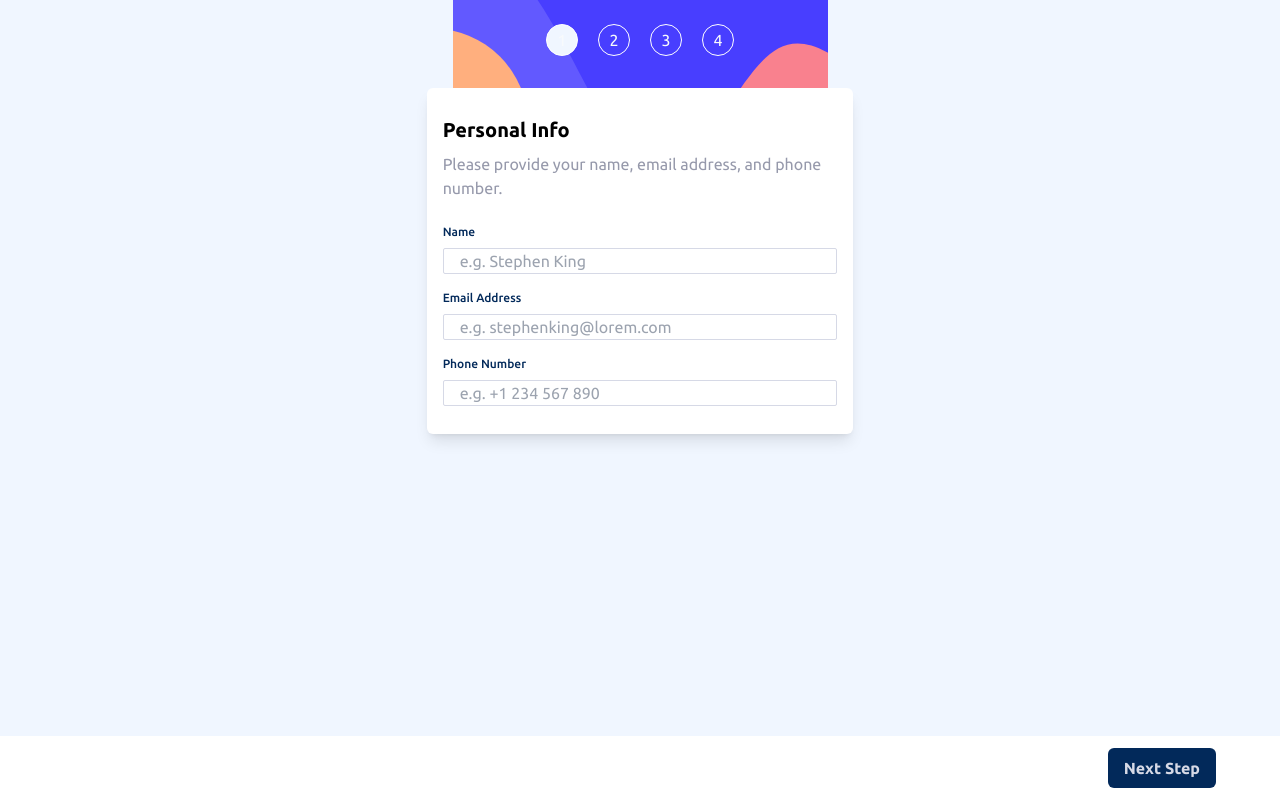
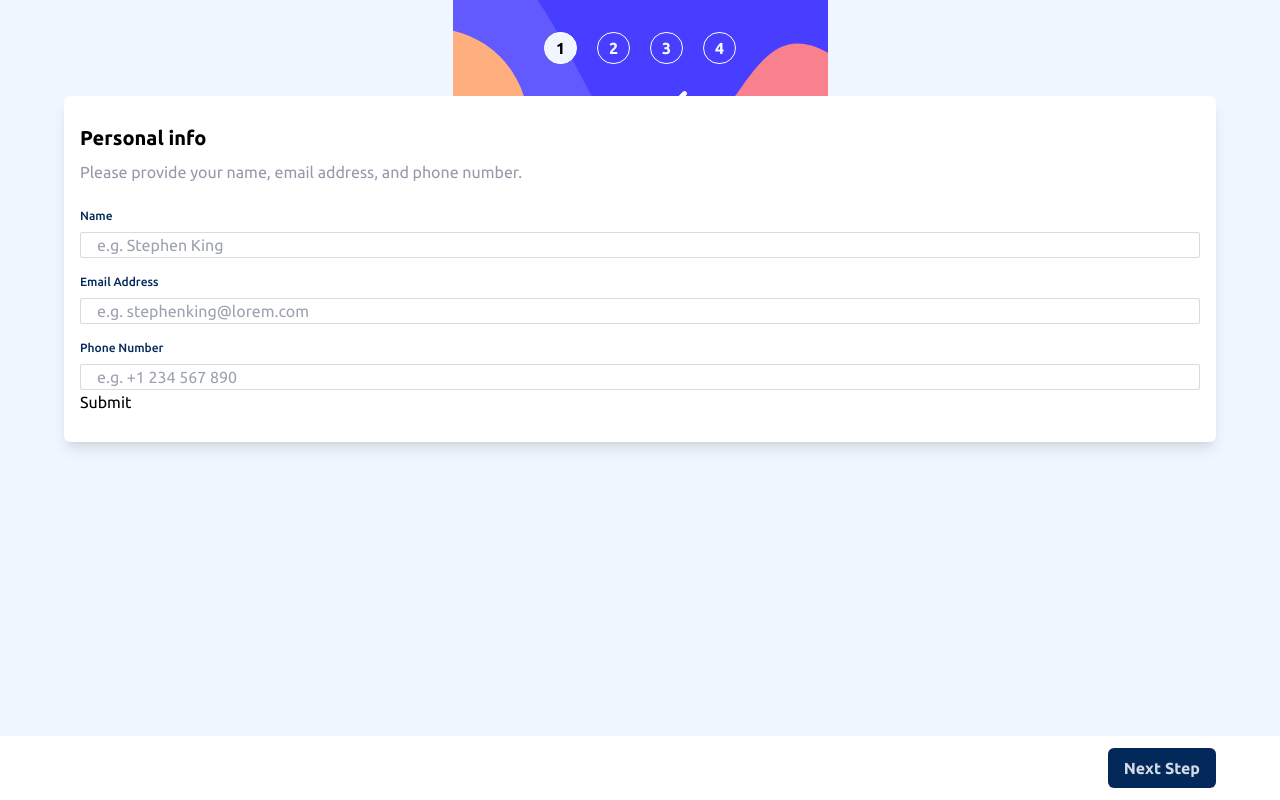
Before and after one commit to Robertron624/multi-step-form, a React (Vite) app: page / in a window 1280 px wide. Built offline with nearby package versions, Linux system fonts and the light colour scheme.

Commit message:
creating global state and wiring react-hook-form to first step form

```diff
--- a/package.json
+++ b/package.json
@@ -14,6 +14,7 @@
     "react": "^18.2.0",
     "react-dom": "^18.2.0",
     "react-hook-form": "^7.45.4",
+    "react-router-dom": "^6.14.2",
     "zod": "^3.21.4"
   },
   "devDependencies": {
--- a/src/App.tsx
+++ b/src/App.tsx
@@ -1,34 +1,41 @@
-import { useState } from "react";
+import { BrowserRouter as Router, Routes, Route } from "react-router-dom";
 import "./App.css";
-import StepsNumbers from "./StepsNumbers";
+import StepsNumbers from "./components/StepsNumbers";
 
 // Steps components
 import FirstStep from "./steps/FirstStep";
 import SecondStep from "./steps/SecondStep";
 import ThirdStep from "./steps/ThirdStep";
 import FourthStep from "./steps/FourthStep";
+import Footer from "./components/Footer";
 
-function pickStepComponent(step: number) {
-    switch (step) {
-        case 1:
-            return <FirstStep />;
-        case 2:
-            return <SecondStep />;
-        case 3:
-            return <ThirdStep />;
-        case 4:
-            return <FourthStep />;
-        default:
-            return <></>;
-    }
+import { AppProvider } from "./state";
+
+function App() {
+    return (
+        <div className="App h-full flex flex-col justify-between">
+            <AppProvider>
+                <Router>
+                    <main>
+                        <StepsNumbers />
+                        <Routes>
+                            <Route path="/" element={<FirstStep />} />
+                            <Route path="/second" element={<SecondStep />} />
+                            <Route path="/third" element={<ThirdStep />} />
+                            <Route path="/fourth" element={<FourthStep />} />
+                        </Routes>
+                    </main>
+                    <Footer />
+                </Router>
+            </AppProvider>
+        </div>
+    );
 }
 
+export default App;
 
-function App() {
-    const [currentStep, setCurrentStep] = useState<number>(1);
-
-    return (
-        <div className="flex flex-col justify-between h-full">
+{
+    /* <div className="flex flex-col justify-between h-full">
 <main className="flex flex-col gap-8 items-center justify-center mt-6">
     <StepsNumbers
         currentStep={currentStep}
@@ -42,7 +49,9 @@ function App() {
 <footer className="bg-white w-full py-3">
     <div
         className={`${
-                        currentStep == 1 ? "justify-end" : "justify-between"
+            currentStep == 1
+                ? "justify-end"
+                : "justify-between"
         } flex w-[90%] mx-auto`}
     >
         {currentStep != 1 && (
@@ -56,8 +65,20 @@ function App() {
         </button>
     </div>
 </footer>
-        </div>
-    );
+</div> */
 }
 
-export default App;
+// function pickStepComponent(step: number) {
+//     switch (step) {
+//         case 1:
+//             return <FirstStep />;
+//         case 2:
+//             return <SecondStep />;
+//         case 3:
+//             return <ThirdStep />;
+//         case 4:
+//             return <FourthStep />;
+//         default:
+//             return <></>;
+//     }
+// }
--- a/src/StepsNumbers.tsx
+++ /dev/null
@@ -1,39 +0,0 @@
-import { FORM_STEPS } from "./constants";
-
-
-interface StepsNumbersProps {
-    currentStep: number;
-    setCurrentStep: (step: number) => void;
-}
-
-const StepsNumbers = ({ currentStep, setCurrentStep }: StepsNumbersProps) => {
-    const handleStepChange = (e: React.MouseEvent<HTMLButtonElement>) => {
-        const step = parseInt(e.currentTarget.id);
-        setCurrentStep(step);
-    };
-
-    return (
-        <div className="flex gap-5">
-            {FORM_STEPS.map((stepNumber) => (
-                <button
-                    onClick={handleStepChange}
-                    className={`${
-                        currentStep == Number(stepNumber.label)
-                            ? "bg-magnolia"
-                            : "bg-transparent"
-                    } flex-1 w-8 h-8 ${
-                        currentStep == Number(stepNumber.label)
-                            ? "text-black"
-                            : "text-slate-50"
-                    } text-slate-50 border border-white rounded-full flex justify-center items-center`}
-                    key={stepNumber.label}
-                    id={`${stepNumber}`}
-                >
-                    <div>{stepNumber.label}</div>
-                </button>
-            ))}
-        </div>
-    );
-};
-
-export default StepsNumbers;
--- /dev/null
+++ b/src/appState.tsx
@@ -0,0 +1,10 @@
+import { useContext } from "react";
+import { AppStateContext } from "./state";
+
+export function useAppState() {
+    const context = useContext(AppStateContext);
+    if (context === undefined) {
+        throw new Error("useAppState must be used within the AppStateProvider");
+    }
+    return context;
+}
--- /dev/null
+++ b/src/components/Footer.tsx
@@ -0,0 +1,30 @@
+import { useLocation } from "react-router-dom";
+
+const Footer = () => {
+
+    const location = useLocation();
+
+    const currentStep = Number(location.pathname.split("/")[1]) + 1;
+
+    return (
+        <footer className="bg-white w-full py-3">
+            <div
+                className={`${
+                    currentStep == 1 ? "justify-end" : "justify-between"
+                } flex w-[90%] mx-auto`}
+            >
+                {currentStep != 1 && (
+                    <button className="bg-transparent text-cool-gray text-sm font-bold py-2 px-4 rounded-md">
+                        Go Back
+                    </button>
+                )}
+
+                <button className="bg-marine-blue text-light-gray font-bold py-2 px-4 rounded-md">
+                    Next Step
+                </button>
+            </div>
+        </footer>
+    );
+};
+
+export default Footer;
--- /dev/null
+++ b/src/components/StepsNumbers.tsx
@@ -0,0 +1,51 @@
+import { FORM_STEPS } from "../constants";
+import { useLocation } from "react-router-dom";
+
+const StepsNumbers = () => {
+    const location = useLocation();
+
+    const currentStep = Number(location.pathname.split("/")[1]) + 1;
+
+    return (
+        <div className="flex gap-5 max-w-[12rem] mx-auto my-8">
+            {FORM_STEPS.map((stepNumber) => (
+                <button
+                    className={`${
+                        currentStep == Number(stepNumber.label)
+                            ? "bg-magnolia text-black"
+                            : "bg-transparent text-slate-50"
+                    } flex-1 font-semibold w-8 h-8  border border-white rounded-full flex justify-center items-center`}
+                    key={stepNumber.label}
+                    id={`${stepNumber}`}
+                >
+                    <div>{stepNumber.label}</div>
+                </button>
+            ))}
+        </div>
+    );
+};
+
+export default StepsNumbers;
+
+{
+    /* <div className="flex gap-5">
+{FORM_STEPS.map((stepNumber) => (
+    <button
+        onClick={handleStepChange}
+        className={`${
+            currentStep == Number(stepNumber.label)
+                ? "bg-magnolia"
+                : "bg-transparent"
+        } flex-1 w-8 h-8 ${
+            currentStep == Number(stepNumber.label)
+                ? "text-black"
+                : "text-slate-50"
+        } text-slate-50 border border-white rounded-full flex justify-center items-center`}
+        key={stepNumber.label}
+        id={`${stepNumber}`}
+    >
+        <div>{stepNumber.label}</div>
+    </button>
+))}
+</div> */
+}
--- a/src/steps/FirstStep.tsx
+++ b/src/steps/FirstStep.tsx
@@ -1,35 +1,113 @@
+import { useForm } from "react-hook-form";
+import { useNavigate } from "react-router-dom";
+import { useAppState } from "../appState";
 
 const FirstStep = () => {
+    // Using appState
+
+    const [state, setState] = useAppState();
+
+    const {
+        handleSubmit,
+        register,
+        formState: { errors },
+    } = useForm({ defaultValues: state, mode: "onSubmit" });
+
+    const navigate = useNavigate();
+
+    const saveData = (data: { name: string; email: string; phone: string }) => {
+
+        setState({
+            ...state,
+            ...data,
+        });
+        navigate("/second");
+    };
+
     return (
         <div className="w-[90%] shadow-lg mx-auto bg-white rounded-md px-4 py-7 text-left">
-      <p className="font-bold text-xl mb-2">
-        Personal Info
+            <form onSubmit={handleSubmit(saveData)} action="" method="POST">
+                <fieldset>
+                    <legend className="font-bold text-xl mb-2">
+                        Personal info
+                    </legend>
+                    <p className="text-cool-gray text-base mb-6">
+                        Please provide your name, email address, and phone
+                        number.
                     </p>
-      <p className="text-cool-gray text-base">
-        Please provide your name, email address, and phone number.
-      </p>
-      <form action="" method="POST" className="mt-6">
                     <div>
-          <label htmlFor="name" className="block text-xs font-medium text-marine-blue mb-2">
+                        <label
+                            htmlFor="name"
+                            className="block text-xs font-medium text-marine-blue mb-2"
+                        >
                             Name
                         </label>
-          <input className="border w-full border-light-gray pl-4 rounded-sm" type="text" placeholder="e.g. Stephen King"/>
+                        <input
+                            className="border w-full border-light-gray pl-4 rounded-sm"
+                            type="text"
+                            placeholder="e.g. Stephen King"
+                            id="name"
+                            {
+                            ...register("name", {
+                                required: "Name is required",
+                            })
+                            }
+                        />
+                        {errors.name && (
+                            <small className="text-sm text-red-400">
+                                {errors?.name?.message?.toString()}
+                            </small>
+                        )}
                     </div>
                     <div className="mt-4">
-          <label htmlFor="email" className="block text-xs font-medium text-marine-blue mb-2">
+                        <label
+                            htmlFor="email"
+                            className="block text-xs font-medium text-marine-blue mb-2"
+                        >
                             Email Address
                         </label>
-          <input className="border w-full border-light-gray pl-4 rounded-sm" type="email" placeholder="e.g. stephenking@lorem.com"/>
+                        <input
+                            className="border w-full border-light-gray pl-4 rounded-sm"
+                            type="email"
+                            id="email"
+                            placeholder="e.g. stephenking@lorem.com"
+                            {...register("email", {
+                                required: "Email is required",
+                            })}
+                        />
+                        {errors.email && (
+                            <small className="text-sm text-red-400">
+                                {errors?.email?.message?.toString()}
+                            </small>
+                        )}
                     </div>
                     <div className="mt-4">
-          <label htmlFor="phone" className="block text-xs font-medium text-marine-blue mb-2">
+                        <label
+                            htmlFor="phone"
+                            className="block text-xs font-medium text-marine-blue mb-2"
+                        >
                             Phone Number
                         </label>
-          <input className="border w-full border-light-gray pl-4 rounded-sm" type="tel" placeholder="e.g. +1 234 567 890"/>
+                        <input
+                            className="border w-full border-light-gray pl-4 rounded-sm"
+                            type="tel"
+                            id="phone"
+                            placeholder="e.g. +1 234 567 890"
+                            {...register("phone", {
+                                required: "Phone number is required",
+                            })}
+                        />
+                        {errors.phone && (
+                            <small className="text-sm text-red-400">
+                                {errors?.phone?.message?.toString()}
+                            </small>
+                        )}
                     </div>
+                    <button type="submit">Submit</button>
+                </fieldset>
             </form>
         </div>
-  )
-}
+    );
+};
 
-export default FirstStep
+export default FirstStep;
```
Also changed, not shown: src/state.tsx (+4 -10 lines), 1 other file (tests, documents, lock files or other folders). Lines whose indentation alone changed are shown as unchanged.
